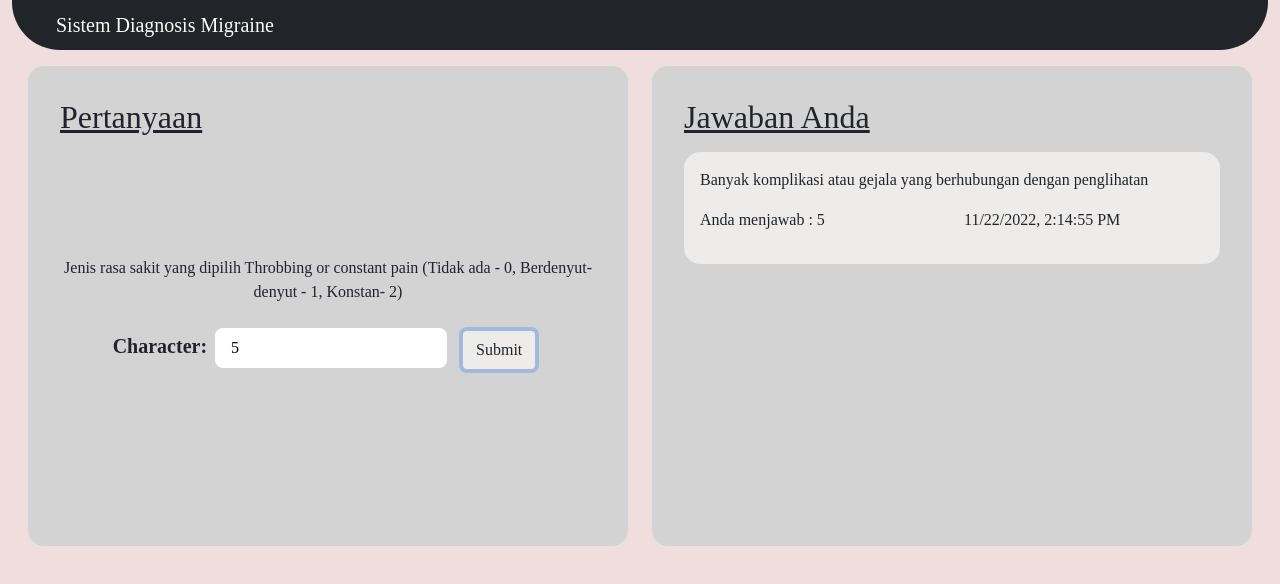
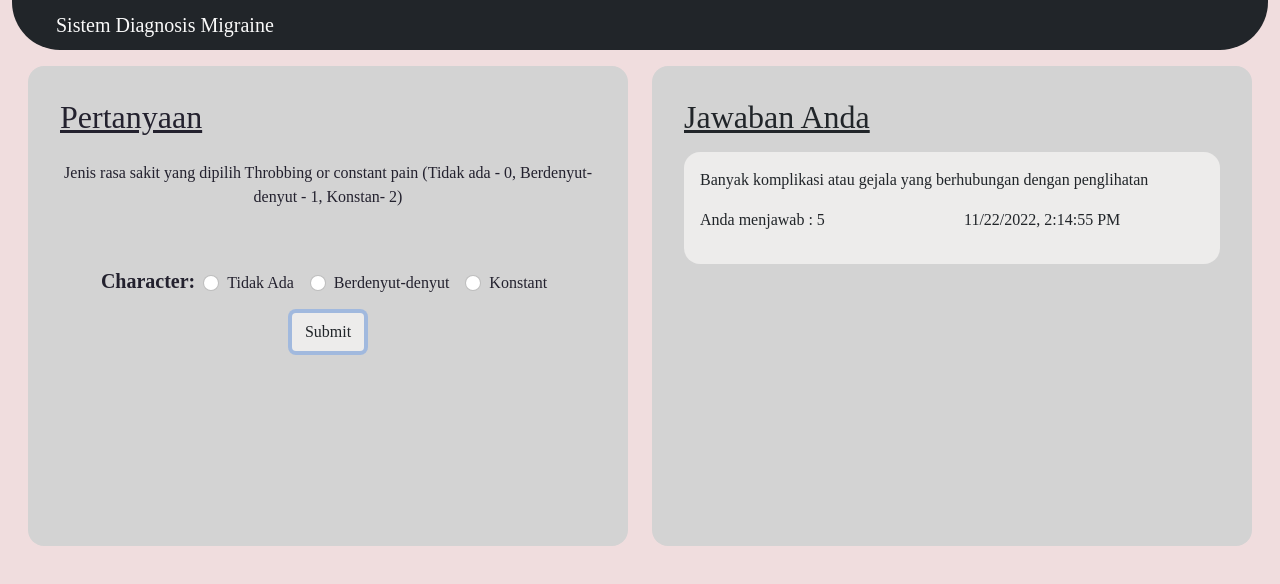
Before and after one commit to IsRylo/migraine, a React (Create React App) app: page / in a window 1280 px wide. Both pictures are taken after typing "5" into the empty fields and a click on the button "Submit". Shown: the top 584 px of the page. Built offline with nearby package versions, Linux system fonts and the light colour scheme.

Commit message:
Fixes
opsi jawaban
form checking

```diff
--- a/src/App.css
+++ b/src/App.css
@@ -65,13 +65,12 @@ nav {
   border-radius: 0.5rem;
 }
 
-.Input {
-  width: fit-content;
-  margin-inline:auto;
-}
 
 #question-content {
   text-align: center;
-  height: inherit;
-  margin-top:7.5rem;
+  height: 20vw;
 }
+
+#error {
+  color: crimson;
+}
--- a/src/components/App.jsx
+++ b/src/components/App.jsx
@@ -35,17 +35,66 @@ function App() {
     );
   }
 
+  function createInput(){
+    if (currNode.answerOption.length > 0) return(
+      <div className="radioInputs">
+        <label className="input-label mx-2">{currNode["parameter"] + ":"}  </label>
+        {currNode.answerOption.map((element, index) => {
+          return(
+            <div className="form-check form-check-inline" key={index}>
+              <input id={element} type="radio" className="form-check-input" aria-describedby="button" name="response" value={index}/>
+              <label className="form-check-label" htmlFor={element}>{element}</label>
+            </div>
+          )
+        })}
+      </div>
+    );
+
+    else return(
+      <div className="numberInput">
+        <label className="input-label mx-2">{currNode["parameter"] + ":"}  </label>
+        <input type="number" className="inputNumber" aria-describedby="button" name="response" onChange={validation} placeholder="Masukkan Nilai" min={0}/>
+      </div>
+    );
+  }
+
+  function validation() {
+    if (document.querySelector('input[name="response"]').value < 0) {
+      document.getElementById("error").innerHTML = "Angka harus lebih dari 0";
+    }
+  }
+
   function handleSubmit(){
-    if (document.querySelector('input[name="response"]').value == "") return;
-    const response = parseInt(document.querySelector('input[name="response"]').value);
-    const answer = {
-      "question": currNode.question,
-      "response": response,
-      "date": new Date().toLocaleString(),
-      "parameter": currNode["parameter"]
-    };
+    let response, answer;
+    if (currNode.answerOption.length > 0) {
+      if (document.querySelector('input[name="response"]:checked') == null) {
+        document.getElementById("error").innerHTML = "Tolong Pilih Salah Satu opsi";
+        return;
+      };
+      response = parseInt(document.querySelector('input[name="response"]:checked').value);
+      answer = {
+        "question": currNode.question,
+        "response": currNode.answerOption[response],
+        "date": new Date().toLocaleString(),
+        "parameter": currNode["parameter"]
+      };
+    } else {
+      if (document.querySelector('input[name="response"]').value == "") {
+        document.getElementById("error").innerHTML = "Tolong Masukkan sebuah Nilai";
+        return;
+      }
+      response = parseInt(document.querySelector('input[name="response"]').value);
+      answer = {
+        "question": currNode.question,
+        "response": response,
+        "date": new Date().toLocaleString(),
+        "parameter": currNode["parameter"]
+      };
+    }
+
     activities.push(answer);
     params[currNode.parameter] = response;
+    document.getElementById("error").innerHTML = "";
     setCurr(currNode["children"][response <= currNode["threshold"] ? 0 : 1]);
   }
 
@@ -73,17 +122,17 @@ function App() {
       <div className = "col" >
         <div id="Question">
             <h2 className="section-title">Pertanyaan</h2>
-            <div id="question-content">
+            <div id="question-content" className="d-flex flex-column justify-content-evenly align-items-center">
               <Question question={currNode.isLeaf ? "Tidak ada pertanyaan lanjut" :currNode.question}/>
               <form className="mt-4">
                   <div className="form-group">
                     <div className="Input">
-                      <label className="input-label mx-2">{currNode.isLeaf ? "": currNode["parameter"] + ":"}  </label>
-                      {currNode.isLeaf ? "" : <input type="number" className="inputNumber" aria-describedby="button" name="response" placeholder="Masukkan Nilai" min={0}/>}
-                      {currNode.isLeaf ? "" : <button id="submit" className="btn mx-3" onClick={handleSubmit} style={{"backgroundColor":"#EDECEB"}} type="button">Submit</button> }
+                      {currNode.isLeaf ? "" : createInput()}
                     </div>
                   </div>
               </form>
+              {currNode.isLeaf ? "" : <button id="submit" className="btn mx-3" onClick={handleSubmit} style={{"backgroundColor":"#EDECEB", "width":"max-content"}} type="button">Submit</button> }
+              <p id="error"></p>
             </div>
         </div>
       </div>
--- a/src/rules/Data.json
+++ b/src/rules/Data.json
@@ -18,6 +18,7 @@
         "key": "11",
         "parent": "00",
         "parameter": "Character",
+        "answerOption": ["Tidak Ada", "Berdenyut-denyut", "Konstant"],
         "threshold": 0.5,
         "question": "Jenis rasa sakit yang dipilih Throbbing or constant pain (Tidak ada - 0, Berdenyut-denyut - 1, Konstan- 2)"
     },
@@ -26,6 +27,7 @@
         "key": "20",
         "parent": "10",
         "parameter": "Intensity",
+        "answerOption":["Tidak Ada", "Ringan", "Sedang", "Parah"],
         "threshold": 2.5,
         "question": "Intensitas penyakit yang dirasakan (Tidak ada - 0, Ringan - 1, Sedang - 2, Parah - 3)"
     },
@@ -34,6 +36,7 @@
         "key": "21",
         "parent": "10",
         "parameter": "Hypoacusis",
+        "answerOption":["Tidak", "Ya"],
         "threshold": 0.5,
         "question": "Gangguan pendengaran (Tidak - 0, Ya - 1)"
     },
@@ -48,6 +51,7 @@
         "key": "23",
         "parent": "11",
         "parameter": "Vertigo",
+        "answerOption":["Tidak", "Ya"],
         "threshold": 0.5,
         "question": "Mengalami pusing-pusing (Tidak - 0, Ya - 1)"
     },
@@ -62,6 +66,7 @@
         "key": "31",
         "parent": "20",
         "parameter": "Character",
+        "answerOption": ["Tidak Ada", "Berdenyut-denyut", "Konstant"],
         "threshold": 1.5,
         "question": "Jenis rasa sakit yang dipilih Throbbing or constant pain (Tidak ada - 0, Berdenyut-denyut - 1, Konstan- 2)"
     },
@@ -70,6 +75,7 @@
         "key": "32",
         "parent": "21",
         "parameter": "Location",
+        "answerOption":["Tidak Ada", "Satu sisi", "Dua atau lebih"],
         "threshold": 1.5,
         "question": "Lokasi penyakit yang dirasakan pada kepala (Tidak ada - 0, Satu sisi- 1, Dua atau lebih- 2)"
     },
@@ -84,6 +90,7 @@
         "key": "34",
         "parent": "23",
         "parameter": "Tinnitus",
+        "answerOption":["Tidak", "Ya"],
         "threshold": 0.5,
         "question": "Telinga berdenging (Tidak - 0, Ya - 1)"
     },
@@ -92,6 +99,7 @@
         "key": "35",
         "parent": "23",
         "parameter": "Defect",
+        "answerOption":["Tidak", "Ya"],
         "threshold": 0.5,
         "question": "Cacat pada baik pada satu atau kedua mata bersamaan dengan bidang hidung (Tidak - 0, Ya - 1)"
     },
@@ -100,6 +108,7 @@
         "key": "40",
         "parent": "31",
         "parameter": "Tinnitus",
+        "answerOption":["Tidak", "Ya"],
         "threshold": 0.5,
         "question": "Telinga berdenging (Tidak - 0, Ya - 1)"
     },
@@ -126,6 +135,7 @@
         "key": "44",
         "parent": "34",
         "parameter": "Location",
+        "answerOption":["Tidak Ada", "Satu sisi", "Dua atau lebih"],
         "threshold": 1.5,
         "question": "Lokasi penyakit yang dirasakan pada kepala (Tidak ada - 0, Satu sisi- 1, Dua atau lebih- 2)"
     },
@@ -182,6 +192,7 @@
         "key": "54",
         "parent": "45",
         "parameter": "Character",
+        "answerOption": ["Tidak Ada", "Berdenyut-denyut", "Konstant"],
         "threshold": 1.5,
         "question": "Jenis rasa sakit yang dipilih Throbbing or constant pain (Tidak ada - 0, Berdenyut-denyut - 1, Konstan- 2)"
     },
@@ -190,15 +201,17 @@
         "key": "55",
         "parent": "45",
         "parameter":"DPF",
+        "answerOption":["Tidak", "Ya"],
         "threshold":0.5,
-        "question":"Ada anggota keluarga atau keturunan yang mengalami gejala yang sama (Not - 0, Yes - 1)"
+        "question":"Ada anggota keluarga atau keturunan yang mengalami gejala yang sama (Tidak - 0, Ya - 1)"
     },
     {
         "key": "56",
         "parent": "46",
         "parameter":"DPF",
+        "answerOption":["Tidak", "Ya"],
         "threshold":0.5,
-        "question":"Ada anggota keluarga atau keturunan yang mengalami gejala yang sama (Not - 0, Yes - 1)"
+        "question":"Ada anggota keluarga atau keturunan yang mengalami gejala yang sama (Tidak - 0, Ya - 1)"
     },
     {
         "key": "57",
@@ -211,6 +224,7 @@
         "key": "60",
         "parent": "52",
         "parameter": "Intensity",
+        "answerOption":["Tidak Ada", "Ringan", "Sedang", "Parah"],
         "threshold": 1.5,
         "question": "Intensitas penyakit yang dirasakan (Tidak ada - 0, Ringan - 1, Sedang - 2, Parah - 3)"
     },
@@ -257,6 +271,7 @@
         "key": "67",
         "parent": "56",
         "parameter": "Photophobia",
+        "answerOption":["Tidak", "Ya"],
         "threshold": 0.5,
         "question": "Sensitif terhadap cahaya (Tidak - 0, Ya - 1)"
     },
@@ -273,6 +288,7 @@
         "key": "69",
         "parent": "57",
         "parameter": "Character",
+        "answerOption": ["Tidak Ada", "Berdenyut-denyut", "Konstant"],
         "threshold": 1.5,
         "question": "Jenis rasa sakit yang dipilih Throbbing or constant pain (Tidak ada - 0, Berdenyut-denyut - 1, Konstan- 2)"
     },
@@ -289,16 +305,18 @@
         "key": "71",
         "parent": "60",
         "parameter":"DPF",
+        "answerOption":["Tidak", "Ya"],
         "threshold":0.5,
-        "question":"Ada anggota keluarga atau keturunan yang mengalami gejala yang sama (Not - 0, Yes - 1)"
+        "question":"Ada anggota keluarga atau keturunan yang mengalami gejala yang sama (Tidak - 0, Ya - 1)"
     },
 
     {
         "key": "72",
         "parent": "61",
         "parameter":"DPF",
+        "answerOption":["Tidak", "Ya"],
         "threshold":0.5,
-        "question":"Ada anggota keluarga atau keturunan yang mengalami gejala yang sama (Not - 0, Yes - 1)"
+        "question":"Ada anggota keluarga atau keturunan yang mengalami gejala yang sama (Tidak - 0, Ya - 1)"
     },
 
     {
@@ -325,8 +343,9 @@
         "key": "76",
         "parent": "68",
         "parameter":"DPF",
+        "answerOption":["Tidak", "Ya"],
         "threshold":0.5,
-        "question":"Ada anggota keluarga atau keturunan yang mengalami gejala yang sama (Not - 0, Yes - 1)"
+        "question":"Ada anggota keluarga atau keturunan yang mengalami gejala yang sama (Tidak - 0, Ya - 1)"
     },
 
     {
--- a/src/rules/DecisionTree.js
+++ b/src/rules/DecisionTree.js
@@ -50,7 +50,8 @@ class Tree {
                     question:question,
                     parameter : parameter,
                     threshold : threshold,
-                    migraine  : migraine
+                    migraine  : migraine,
+                    answerOption: answerOption
                 };
                 node.children.push(new TreeNode(key, a, node));
                 return true;
```
